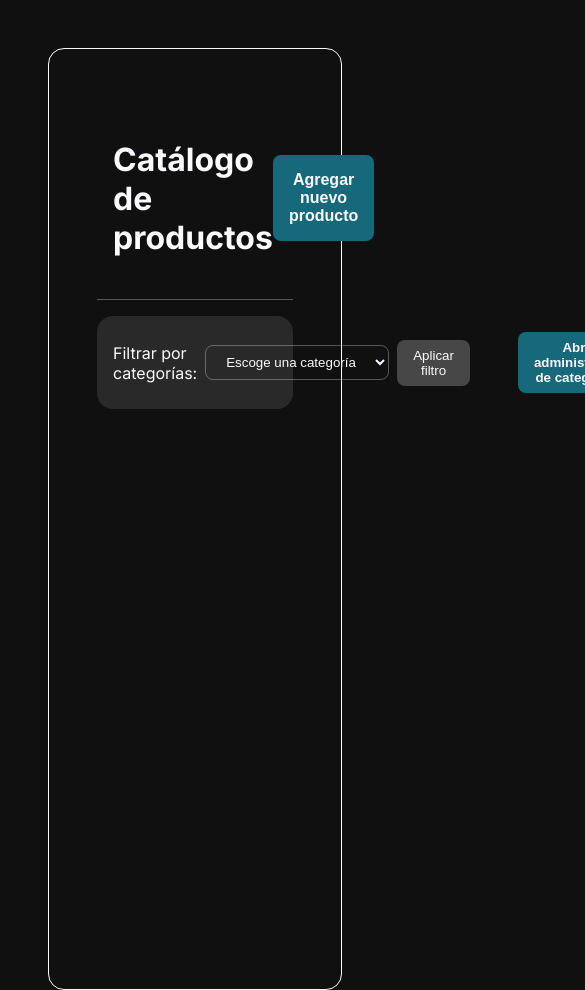
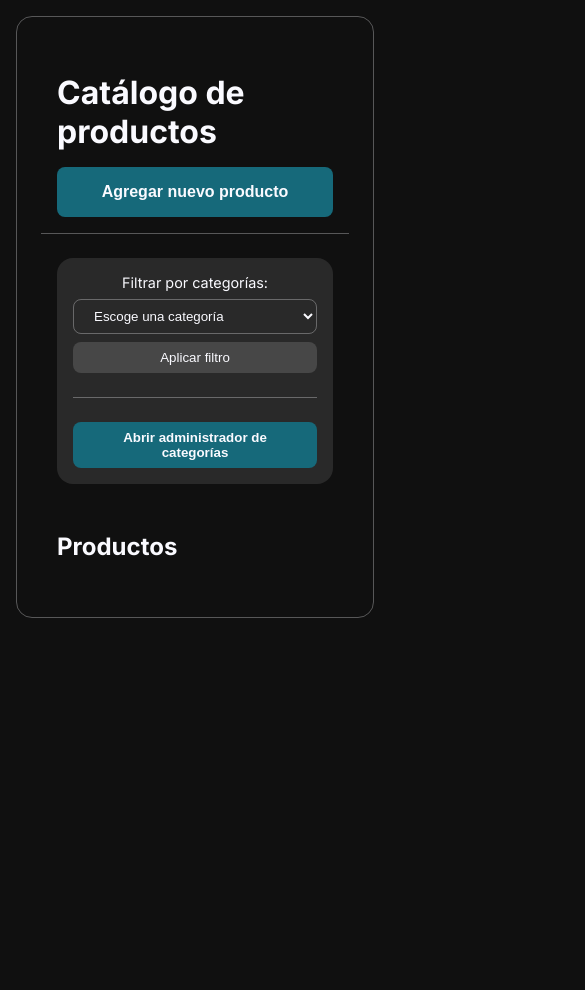
Before and after one commit to LaHienitaUpegui/Shopping, a plain HTML site: page index.html in a window 390 px wide. Shown: the top 990 px of the page, 585 px wide, since content can reach past the window. After the commit the page ends 844 px from the top, so only its background shows below. Drawn offline with Linux system fonts and the light colour scheme.

Commit message:
Mejora: se implementó el diseño responsivo
Se ajustó e implementó el diseño responsivo para la app, permitiendo que se vea correctamente en tabletas y móviles.

```diff
--- a/index.html
+++ b/index.html
@@ -498,6 +498,7 @@
                 </div>
             </div>
             <!-- * Contenedor de tarjetas de productos -->
+            <h2 class="titulo-contenedor-tarjetas">Productos</h2>
             <div id="contenedor-tarjetas"></div>
         </main>
         <script src="funciones.js"></script>
--- a/style.css
+++ b/style.css
@@ -20,12 +20,15 @@
 }
 
 body {
-    margin: var(--spacing-xxlarge);
+    margin: var(--spacing-standard);
     padding: var(--spacing-xxlarge);
-    height: 100vh;
     background-color: var(--color-oscuro);
-    border: 1px solid var(--color-primario);
+    border: var(--border-basico);
     border-radius: var(--spacing-standard);
+    @media (max-width: 700px) {
+        margin: var(--spacing-standard);
+        padding: var(--spacing-large);
+    }
 }
 
 /* * Elementos de la barra de navegación */
@@ -35,12 +38,22 @@ body {
     align-items: center;
     padding: var(--spacing-standard);
     border-bottom: var(--border-basico);
+    @media (max-width: 700px) {
+        margin-bottom: var(--spacing-large);
+        padding: var(--spacing-standard);
+        flex-direction: column;
+        justify-content: center;
+        align-items: center;
+    }
 }
 
 .nombre-principal {
     font-size: var(--spacing-xlarge);
     font-weight: 700;
     color: var(--color-primario);
+    @media (max-width: 700px) {
+        margin: var(--spacing-standard) 0;
+    }
 }
 
 .btn-add-product {
@@ -54,6 +67,10 @@ body {
     padding: var(--spacing-standard);
     cursor: pointer;
     transition: background-color 0.3s, color 0.3s;
+    @media (max-width: 700px) {
+        width: 100%;
+        text-align: center;
+    }
     &:hover {
         background-color: var(--color-secundario-hover);
     }
@@ -68,18 +85,34 @@ body {
     margin-top: var(--spacing-standard);
     padding: var(--spacing-standard);
     color: var(--color-primario);
+    @media (max-width: 700px) {
+        margin: var(--spacing-standard);
+        padding: var(--spacing-standard);
+    }
 }
 
 #filtro-categoria-contenedor {
+    width: 100%;
     display: flex;
     justify-content: start;
     align-items: center;
     gap: var(--spacing-small);
+    @media (max-width: 700px) {
+        margin: 0;
+        padding: 0;
+        display: flex;
+        flex-direction: column;
+        justify-content: center;
+        align-items: center;
+    }
 }
 
 .label-basico {
     font-size: var(--spacing-standard);
     color: var(--color-primario);
+    @media (max-width: 700px) {
+        font-size: 0.9rem;
+    }
 }
 
 .select-basico {
@@ -89,6 +122,9 @@ body {
     padding: var(--spacing-small);
     color: var(--color-primario);
     padding: var(--spacing-small) var(--spacing-standard);
+    @media (max-width: 700px) {
+        width: 100%;
+    }
 }
 
 .select-basico option {
@@ -106,6 +142,9 @@ body {
     &:hover {
         background-color: #5c5c5c;
     }
+    @media (max-width: 700px) {
+        width: 100%;
+    }
 }
 
 .separador-horizontal {
@@ -113,6 +152,11 @@ body {
     height: 30px;
     background-color: rgba(250, 250, 255, 0.3);
     margin: 0 var(--spacing-standard);
+    @media (max-width: 700px) {
+        width: 100%;
+        height: 1px;
+        margin: var(--spacing-standard) 0;
+    }
 }
 
 .btn-abrir-modal-admin-categorias {
@@ -126,6 +170,10 @@ body {
     font-weight: bold;
     &:hover {
         background-color: var(--color-secundario-hover);
+    }
+    @media (max-width: 700px) {
+        width: 100%;
+        text-align: center;
     }
 }
 /* * Fin de los elementos de la barra de acciones */
@@ -144,13 +192,18 @@ body {
 }
 
 .modal-contenido {
-    width: 500px;
+    width: 30%;
     height: auto;
     background: var(--color-MedioOscuro);
     border: var(--border-basico);
     border-radius: var(--spacing-standard);
     padding: var(--spacing-xxlarge);
     color: var(--color-primario);
+    @media (max-width: 700px) {
+        width: 100%;
+        padding: var(--spacing-large);
+        margin: var(--spacing-large);
+    }
 }
 
 .modal-contenido form {
@@ -268,6 +321,11 @@ body {
     margin: 0;
     display: flex;
     justify-content: space-between;
+    @media (max-width: 700px) {
+        flex-direction: column;
+        align-items: center;
+        gap: var(--spacing-small);
+    }
 }
 
 #categorias-existentes-contenedor button {
@@ -281,6 +339,10 @@ body {
     transition: background-color 0.3s, color 0.3s;
     &:hover {
         background-color: var(--color-secundario-hover);
+    }
+    @media (max-width: 700px) {
+        width: 100%;
+        text-align: center;
     }
 }
 
@@ -338,16 +400,34 @@ body {
 }
 
 /* * Productos */
+.titulo-contenedor-tarjetas {
+    margin-top: var(--spacing-xlarge);
+    padding: 0 var(--spacing-standard);
+    font-size: 1.5rem;
+    font-weight: 700;
+    color: var(--color-primario);
+    @media (max-width: 700px) {
+        margin: 0;
+        margin-top: var(--spacing-xxlarge);
+        padding: 0 var(--spacing-standard);
+    }
+}
+
 #contenedor-tarjetas {
-    margin-top: var(--spacing-xxlarge);
+    margin-top: var(--spacing-standard);
     padding: 0;
     display: flex;
     flex-wrap: wrap;
     gap: var(--spacing-large);
+    @media (max-width: 700px) {
+        margin: 0;
+        padding: var(--spacing-standard);
+        gap: var(--spacing-standard);
+    }
 }
 
 .tarjeta-producto {
-    max-width: 200px;
+    width: 200px;
     padding: var(--spacing-standard);
     margin: 0;
     background: var(--color-MedioOscuro);
@@ -355,6 +435,9 @@ body {
     border-radius: 8px;
     line-height: 1.4;
     color: var(--color-primario);
+    @media (max-width: 700px) {
+        width: 100%;
+    }
 }
 
 .nombre-producto {
@@ -368,7 +451,7 @@ body {
 }
 
 .botones-acciones {
-    margin-bottom: 500px;
+    margin-bottom: 700px;
     padding: 0;
 }
 
```
